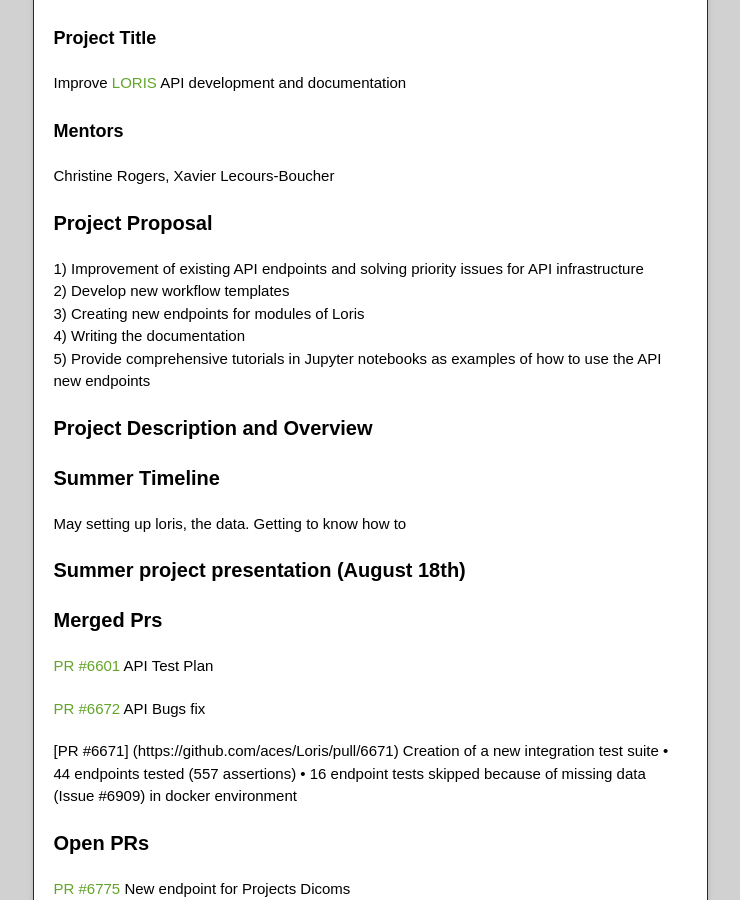
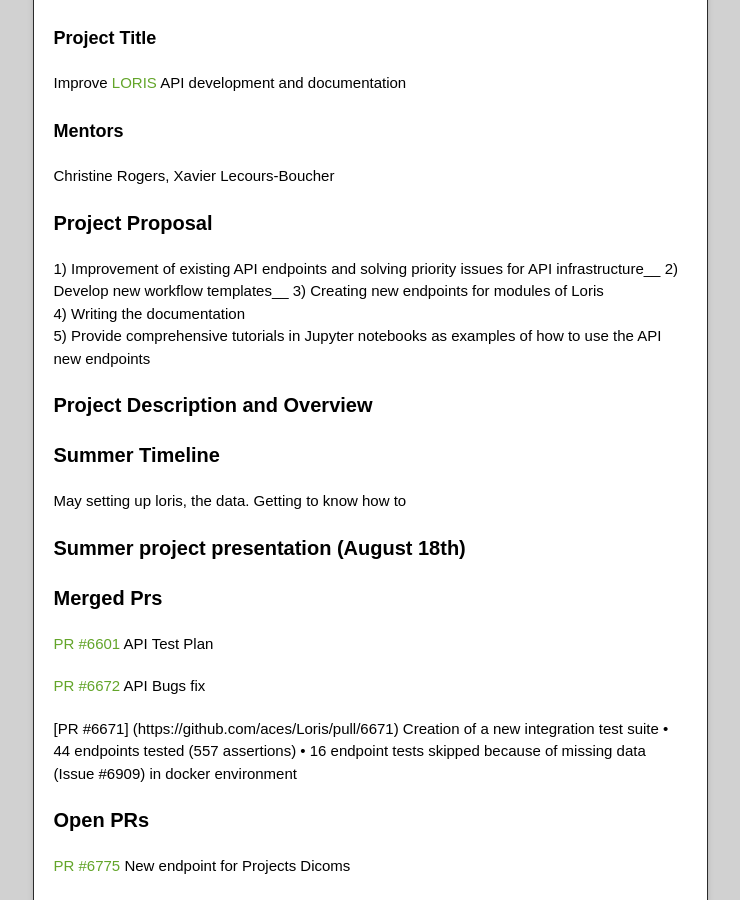
Before and after one commit to spell00/spell.github.io, a Jekyll site: the page built from pages/gsoc-2020.md, in a window 1280 px wide and 900 px high, scrolled down 731 px. Shown: the whole window, without its empty margins (270-1010 px from the left). Built offline with Jekyll 4.4.1, drawn with Linux system fonts in a browser that asks for light colours; our own code applies the rules of GitHub Pages for plain Markdown files.

Commit message:
new stuff

```diff
--- a/pages/gsoc-2020.md
+++ b/pages/gsoc-2020.md
@@ -21,8 +21,8 @@ Improve [LORIS](http://loris.ca/) API development and documentation
 Christine Rogers, Xavier Lecours-Boucher
 
 ### Project Proposal
-1) Improvement of existing API endpoints and solving priority issues for API infrastructure<br/>
-2) Develop new workflow templates <br/>
+1) Improvement of existing API endpoints and solving priority issues for API infrastructure__
+2) Develop new workflow templates__
 3) Creating new endpoints for modules of Loris <br/>
 4) Writing the documentation <br/>
 5) Provide comprehensive tutorials in Jupyter notebooks as examples of how to use the API new endpoints
```
